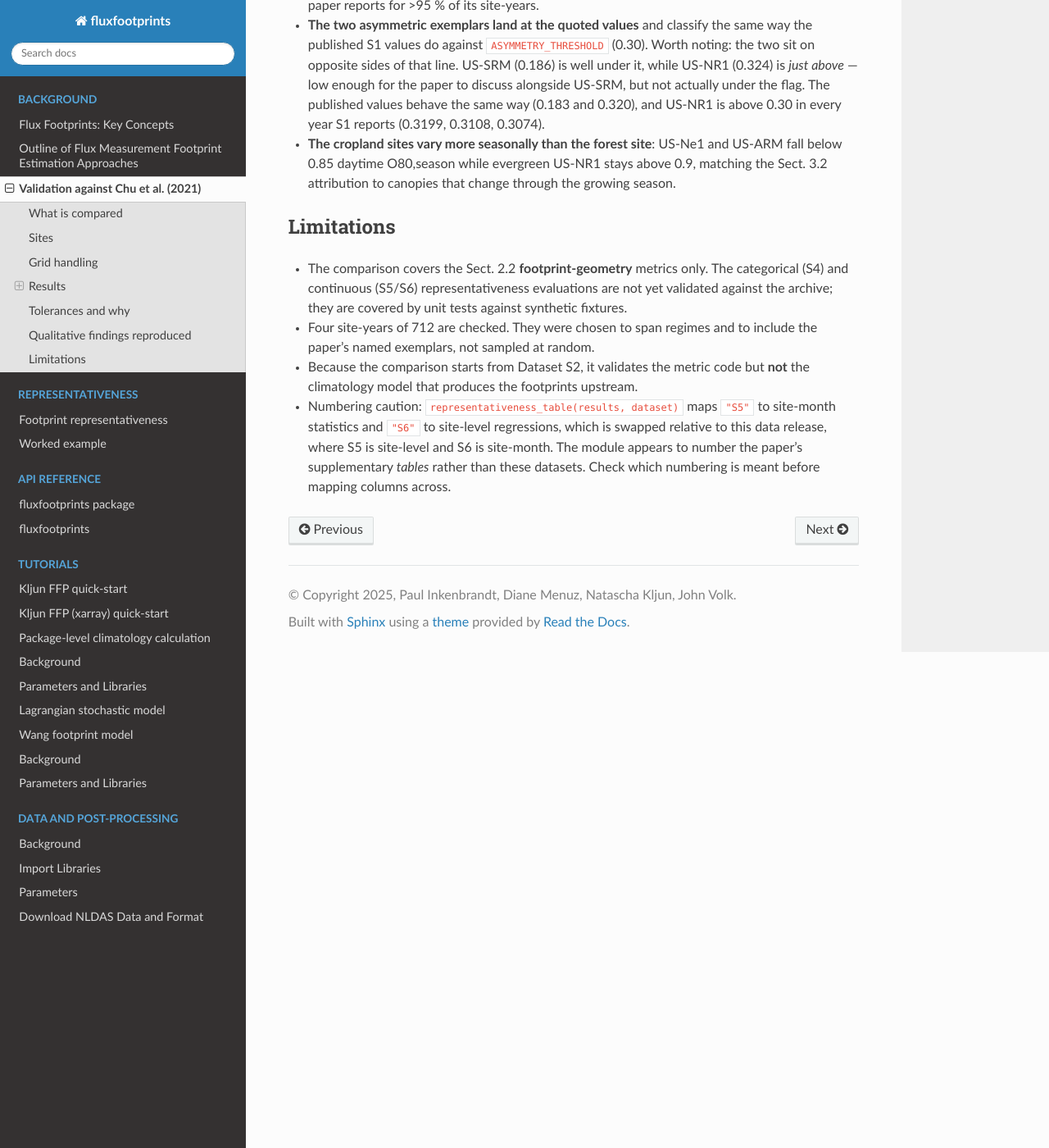
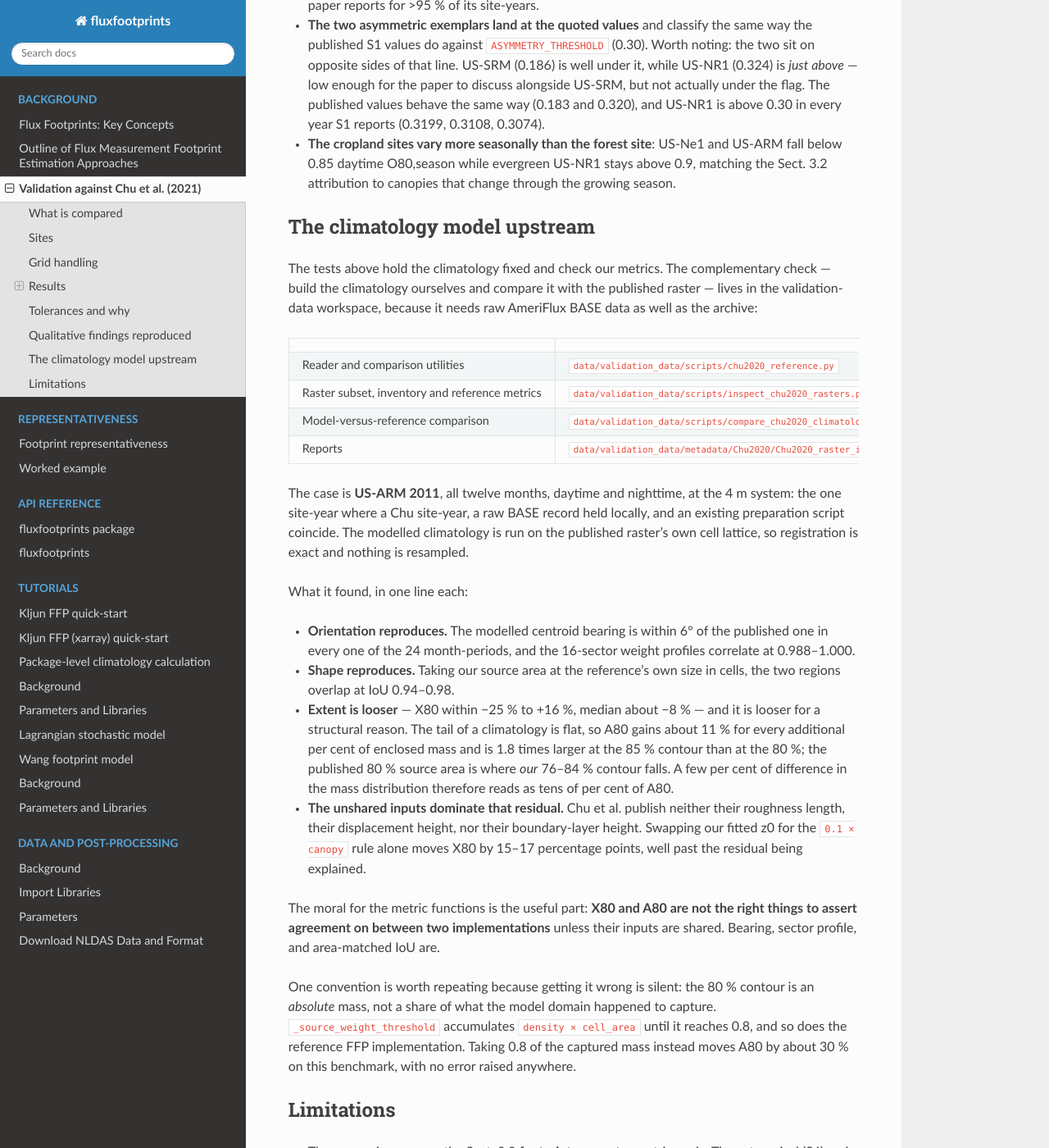
Before and after one commit to inkenbrandt/footprints, a Sphinx documentation site: the page built from docs/validation.md, in a window 1280 px wide and 1400 px high, scrolled down 4312 px. Shown: the whole window at 82% size. Built offline with Sphinx 7.4.7 and the Read the Docs theme 3.1.0, drawn with Linux system fonts in a browser that asks for light colours; pages that are not in the unit, such as notebooks, are missing from menus; the version number is read from the project's files by our own code; some of the changed text lies outside the part shown.

```diff
--- a/docs/validation.md
+++ b/docs/validation.md
@@ -186,6 +186,55 @@
   0.9, matching the Sect. 3.2 attribution to canopies that change through the
   growing season.
 
+## The climatology model upstream
+
+The tests above hold the climatology fixed and check our metrics. The
+complementary check — build the climatology ourselves and compare it with the
+published raster — lives in the validation-data workspace, because it needs raw
+AmeriFlux BASE data as well as the archive:
+
+| | |
+|---|---|
+| Reader and comparison utilities | `data/validation_data/scripts/chu2020_reference.py` |
+| Raster subset, inventory and reference metrics | `data/validation_data/scripts/inspect_chu2020_rasters.py` |
+| Model-versus-reference comparison | `data/validation_data/scripts/compare_chu2020_climatology.py` |
+| Reports | `data/validation_data/metadata/Chu2020/Chu2020_raster_inspection.md`, `Chu2020_step5_report.md` |
+
+The case is **US-ARM 2011**, all twelve months, daytime and nighttime, at the
+4 m system: the one site-year where a Chu site-year, a raw BASE record held
+locally, and an existing preparation script coincide. The modelled climatology
+is run on the published raster's own cell lattice, so registration is exact and
+nothing is resampled.
+
+What it found, in one line each:
+
+- **Orientation reproduces.** The modelled centroid bearing is within 6° of the
+  published one in every one of the 24 month-periods, and the 16-sector weight
+  profiles correlate at 0.988–1.000.
+- **Shape reproduces.** Taking our source area at the reference's own size in
+  cells, the two regions overlap at IoU 0.94–0.98.
+- **Extent is looser** — X80 within −25 % to +16 %, median about −8 % — and it
+  is looser for a structural reason. The tail of a climatology is flat, so A80
+  gains about 11 % for every additional per cent of enclosed mass and is 1.8
+  times larger at the 85 % contour than at the 80 %; the published 80 % source
+  area is where *our* 76–84 % contour falls. A few per cent of difference in
+  the mass distribution therefore reads as tens of per cent of A80.
+- **The unshared inputs dominate that residual.** Chu et al. publish neither
+  their roughness length, their displacement height, nor their boundary-layer
+  height. Swapping our fitted z0 for the `0.1 × canopy` rule alone moves X80 by
+  15–17 percentage points, well past the residual being explained.
+
+The moral for the metric functions is the useful part: **X80 and A80 are not
+the right things to assert agreement on between two implementations** unless
+their inputs are shared. Bearing, sector profile, and area-matched IoU are.
+
+One convention is worth repeating because getting it wrong is silent: the 80 %
+contour is an *absolute* mass, not a share of what the model domain happened to
+capture. `_source_weight_threshold` accumulates `density × cell_area` until it
+reaches 0.8, and so does the reference FFP implementation. Taking 0.8 of the
+captured mass instead moves A80 by about 30 % on this benchmark, with no error
+raised anywhere.
+
 ## Limitations
 
 - The comparison covers the Sect. 2.2 **footprint-geometry** metrics only. The
@@ -195,7 +244,9 @@
 - Four site-years of 712 are checked. They were chosen to span regimes and to
   include the paper's named exemplars, not sampled at random.
 - Because the comparison starts from Dataset S2, it validates the metric code
-  but **not** the climatology model that produces the footprints upstream.
+  but **not** the climatology model that produces the footprints upstream. That
+  gap is covered separately — see [the climatology comparison](#the-climatology-model-upstream)
+  below.
 - Numbering caution: `representativeness_table(results, dataset)` maps `"S5"` to
   site-month statistics and `"S6"` to site-level regressions, which is swapped
   relative to this data release, where S5 is site-level and S6 is site-month.
--- a/pyproject.toml
+++ b/pyproject.toml
@@ -4,7 +4,7 @@
 
 [project]
 name = "fluxfootprints"
-version = "0.4.0"
+version = "0.5.0"
 description = "A comprehensive Python package for micrometeorological footprint analysis"
 readme = "README.md"
 requires-python = ">=3.10"
```
Also changed, not shown: docs/fluxfootprints.rst (+17 -0 lines), src/fluxfootprints/__init__.py (+58 -1 lines), 1 other file.
